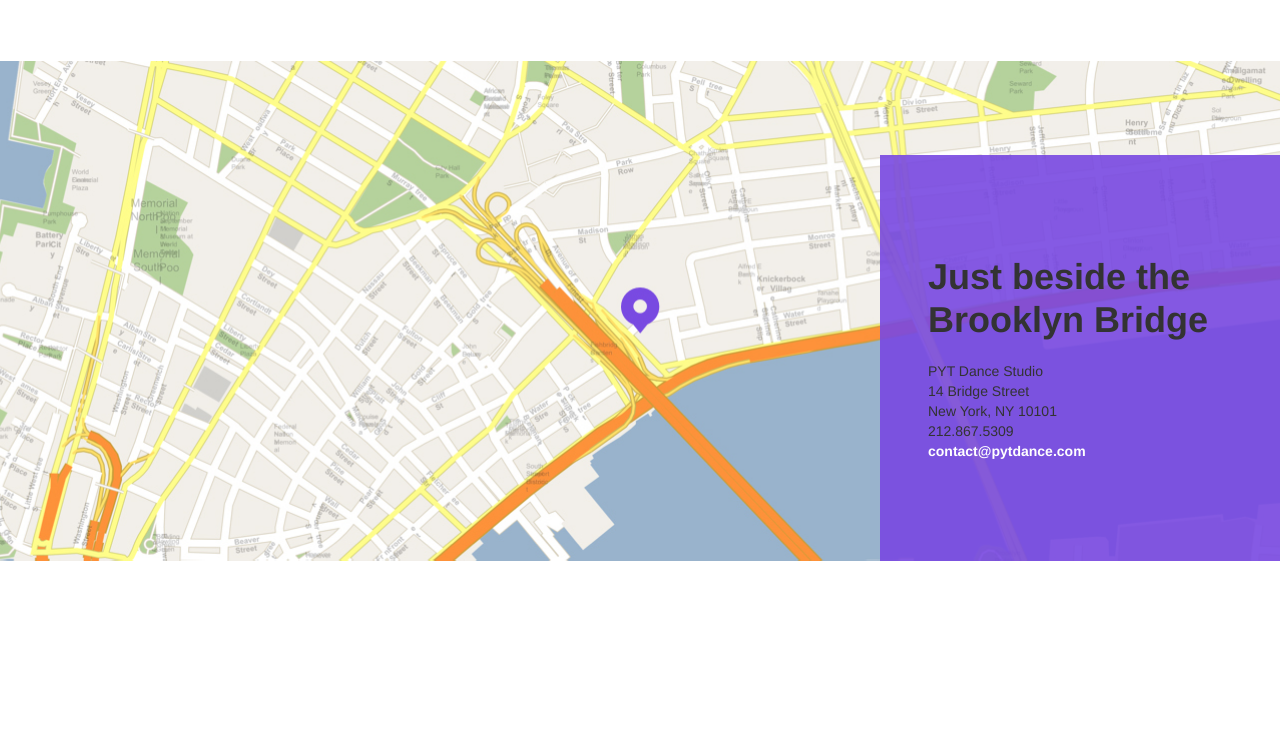
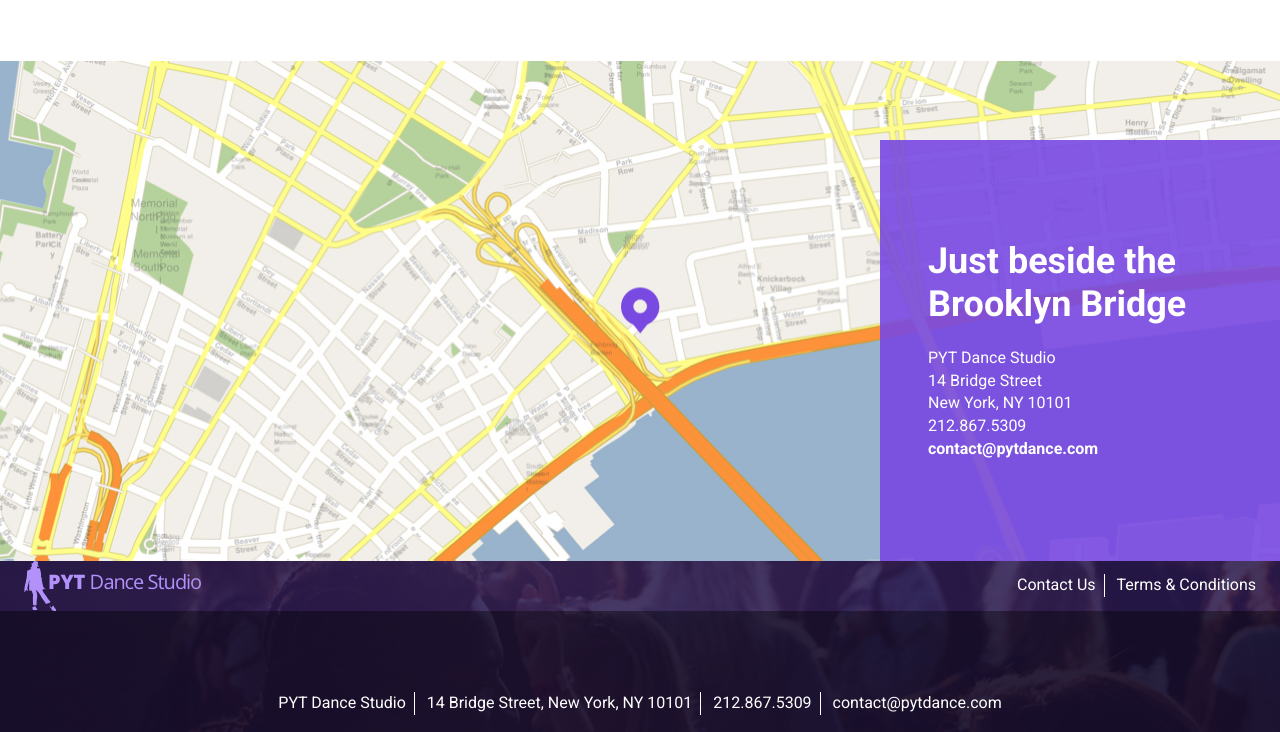
Before and after one commit to cornopaez/codecademy-dance_studio, a plain HTML site: page pages/about.html in a window 1280 px wide. Shown: the part 2068-2800 px from the top of the page. Before the commit the page ends 2629 px from the top, so only its background shows below. Drawn offline with nearby package versions, Linux system fonts and the light colour scheme.

Commit message:
Added content for footer in about page.

```diff
--- a/pages/about.html
+++ b/pages/about.html
@@ -8,6 +8,7 @@
 	<link rel="stylesheet" type="text/css" href="../resources/css/style.css">
 </head>
 <body>
+
 	<nav>
 		<div class="logo">
 			<img src="../resources/images/logo-color.png" class="desktop" aria-label="PYT Dance Studio Logo">
@@ -94,5 +95,42 @@
 		</div>
 	</div>
 
+	<footer>
+		<div class="social-media">
+			<img src="../resources/images/logo-color.png" aria-label="PYT Dance Studio Logo">
+			<div class="icons" role="presentation">
+				<i class="fa fa-facebook fa-2x" arial-label="Facebook logo"></i>
+				<i class="fa fa-twitter fa-2x" arial-label="Twitter logo"></i>
+				<i class="fa fa-instagram fa-2x" arial-label="Instagram logo"></i>
+			</div>
+			<div class="contact-links">
+				<ul role="presentation">
+					<li role="presentation">
+						<a href="#">Contact Us</a>
+					</li>
+					<li role="presentation">
+						<a href="#">Terms & Conditions</a>
+					</li>
+				</ul>
+			</div>
+		</div>
+
+		<div class="info">
+			<div class="company-info" role="presentation">
+				<ul role="presentation">
+					<li>PYT Dance Studio</li>
+					<li>14 Bridge Street, New York, NY 10101</li>
+					<li>212.867.5309</li>
+					<li>
+						<a href="mailto:contact@pytdance.com">contact@pytdance.com</a>
+					</li>
+				</ul>
+			</div>
+			<div class="copyright" role="presentation">
+				<span>All rights Reserved. © 2017 PYT Dance Studio</span>
+			</div>
+		</div>
+	</footer>
+
 </body>
 </html>
--- a/resources/css/style.css
+++ b/resources/css/style.css
@@ -2,13 +2,19 @@
 --------------------------------------*/
 @import url('https://fonts.googleapis.com/css?family=Open+Sans:400,700|Roboto:400,700');
 
-html {
+html,
+body {
 	font-size: 16px;
 	font-family: "Roboto", sans-serif;
 	color: #fff;
 }
 
 a {
+	color: #fff;
+}
+
+ul {
+	margin: 0;
 	color: #fff;
 }
 
```
